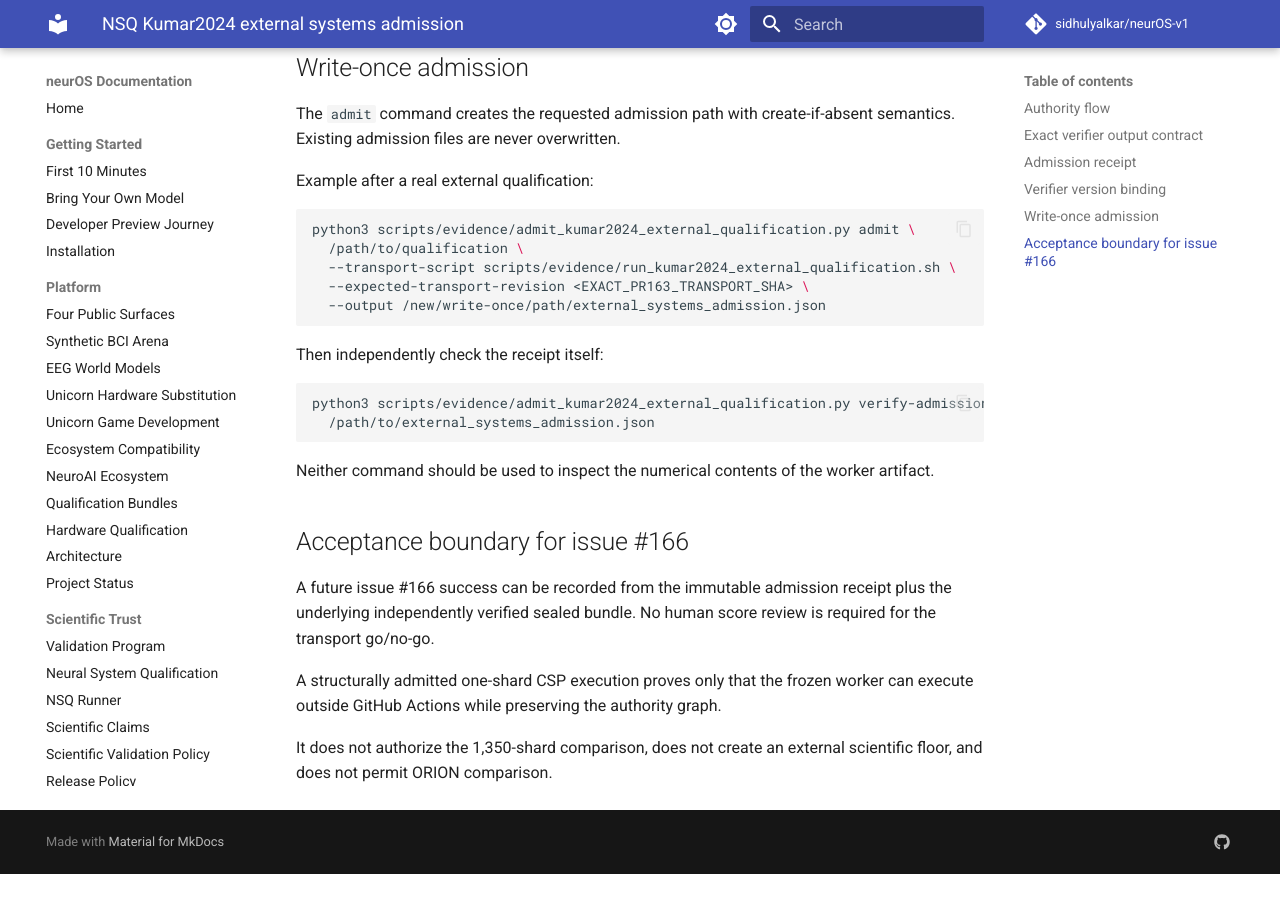
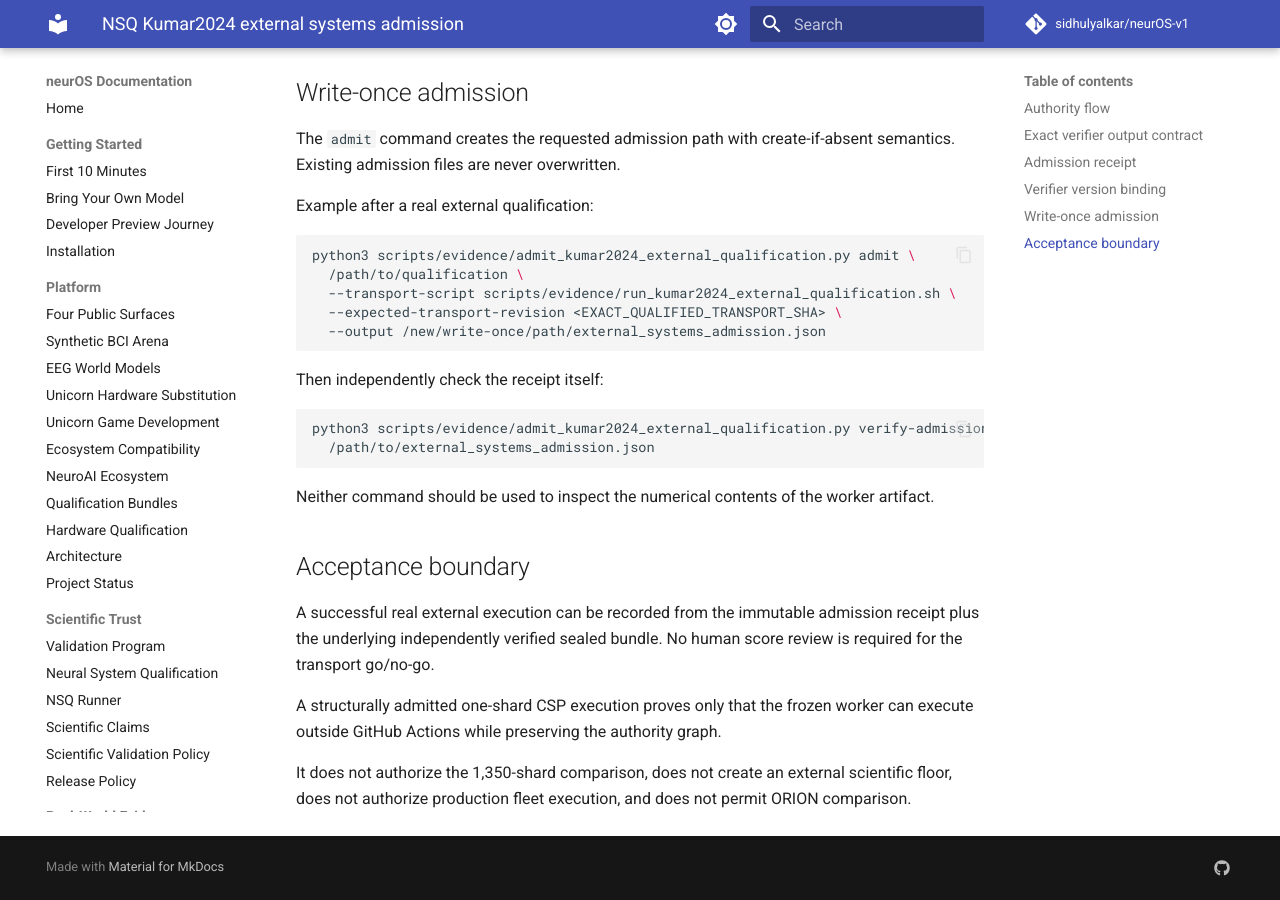
Before and after one commit to sidhulyalkar/neurOS-v1, an MkDocs documentation site: the page built from docs/NSQ_KUMAR2024_EXTERNAL_ADMISSION.md, in a window 1280 px wide and 900 px high, scrolled down 2634 px. Built offline with MkDocs 1.6.1 and Material for MkDocs 9.7.7, drawn with Linux system fonts in a browser that asks for light colours; comment, search, counter and statistics services are not loaded; before the commit the page ends 3508 px from its top, so only the background shows below that; some of the changed text lies outside the part shown.

Commit message:
docs(evidence): refresh external admission status for current main

````diff
--- a/docs/NSQ_KUMAR2024_EXTERNAL_ADMISSION.md
+++ b/docs/NSQ_KUMAR2024_EXTERNAL_ADMISSION.md
@@ -1,8 +1,8 @@
 # NSQ Kumar2024 external systems admission
 
-Status: **score-blind admission contract. No efficacy, fleet, or ORION claim.**
+Status: **score-blind admission contract under current-main qualification. No efficacy, fleet, or ORION claim.**
 
-This layer sits after the independent verifier from PR #163. It exists so a successful real external classical-worker qualification can be accepted mechanically without a human or controller opening score-bearing worker files.
+This layer sits after the independent external qualification verifier. It exists so a successful real external classical-worker qualification can be accepted mechanically without a human or controller opening score-bearing worker files.
 
 ## Authority flow
 
@@ -104,7 +104,7 @@ Example after a real external qualification:
 python3 scripts/evidence/admit_kumar2024_external_qualification.py admit \
   /path/to/qualification \
   --transport-script scripts/evidence/run_kumar2024_external_qualification.sh \
-  --expected-transport-revision <EXACT_PR163_TRANSPORT_SHA> \
+  --expected-transport-revision <EXACT_QUALIFIED_TRANSPORT_SHA> \
   --output /new/write-once/path/external_systems_admission.json
 ```
 
@@ -117,10 +117,10 @@ python3 scripts/evidence/admit_kumar2024_external_qualification.py verify-admiss
 
 Neither command should be used to inspect the numerical contents of the worker artifact.
 
-## Acceptance boundary for issue #166
+## Acceptance boundary
 
-A future issue #166 success can be recorded from the immutable admission receipt plus the underlying independently verified sealed bundle. No human score review is required for the transport go/no-go.
+A successful real external execution can be recorded from the immutable admission receipt plus the underlying independently verified sealed bundle. No human score review is required for the transport go/no-go.
 
 A structurally admitted one-shard CSP execution proves only that the frozen worker can execute outside GitHub Actions while preserving the authority graph.
 
-It does not authorize the 1,350-shard comparison, does not create an external scientific floor, and does not permit ORION comparison.
+It does not authorize the 1,350-shard comparison, does not create an external scientific floor, does not authorize production fleet execution, and does not permit ORION comparison.
````
